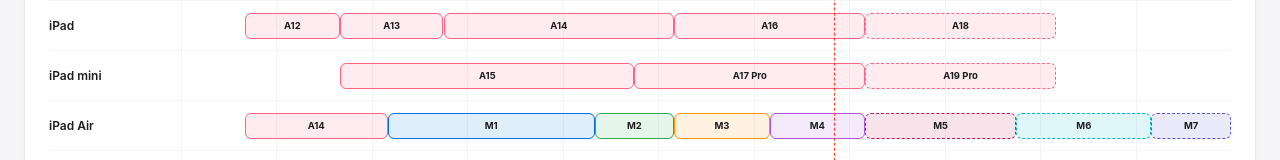
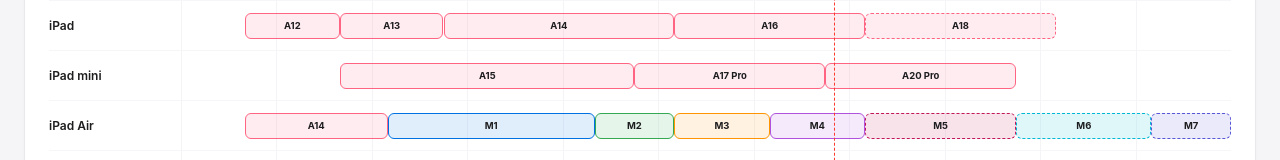
Before and after one commit to visangela/apple_viz, a website: page index.html in a window 1280 px wide. Shown: the part 868-1028 px from the top of the page. Drawn offline with Linux system fonts and the light colour scheme.

Commit message:
update data

```diff
--- a/index.html
+++ b/index.html
@@ -353,7 +353,7 @@
     /* iPad mini */
     { p:'iPad mini', d:'2021-09', m:'8.3"', c:'A15', s:'A' },
     { p:'iPad mini', d:'2024-10', m:'8.3"', c:'A17 Pro', s:'A' },
-    { p:'iPad mini', d:'2027-03', m:'8.3"', c:'A19 Pro', s:'A' },
+    { p:'iPad mini', d:'2026-10', m:'8.3"', c:'A20 Pro', s:'A' },
 
     /* iPad Air */
     { p:'iPad Air', d:'2020-09', m:'10.9"', c:'A14', s:'A' },
```
